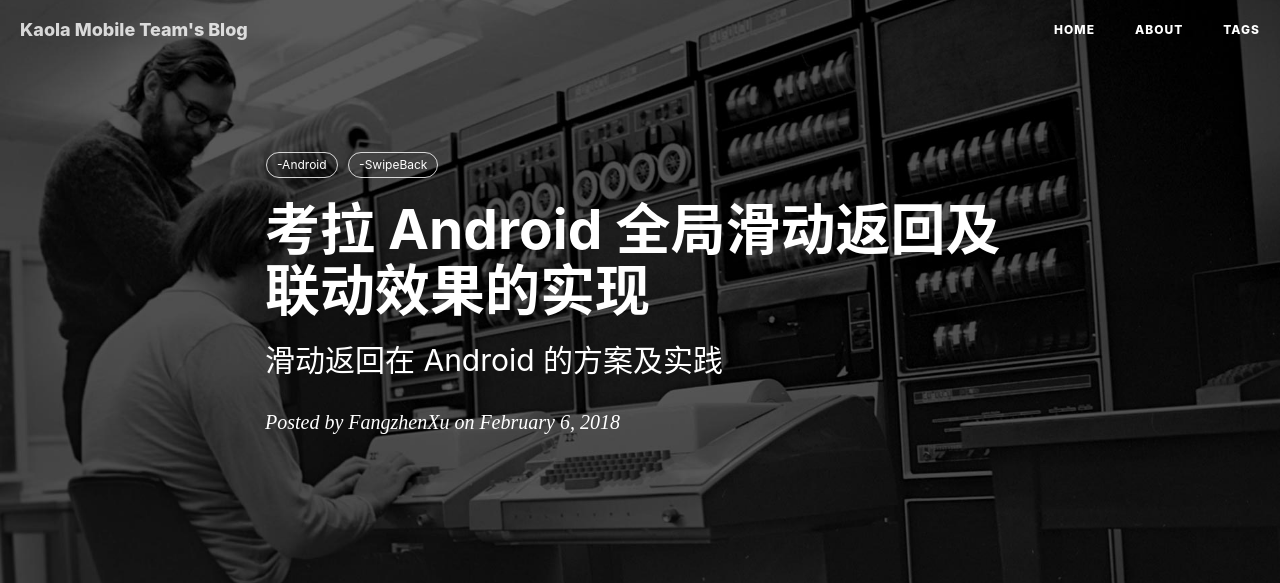
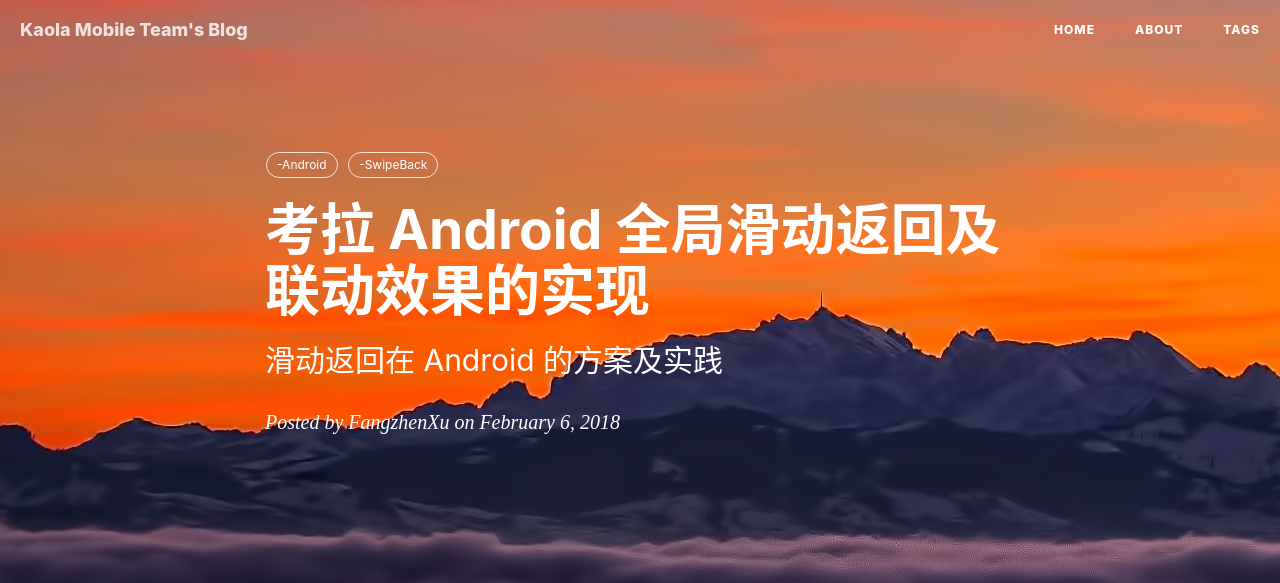
Before and after one commit to KaolaMobile/kaolamobile.github.io, a Jekyll site: the page built from _posts/2018-02-06-swipe-back.markdown, in a window 1280 px wide. Shown: the top 583 px of the page. Built offline with Jekyll 4.4.1, drawn with Linux system fonts in a browser that asks for light colours; nearby versions of some CDN libraries; comment, search, counter and statistics services are not loaded; grey boxes are pictures that could not be loaded.

Commit message:
图片整理

```diff
--- a/_posts/2018-02-06-swipe-back.markdown
+++ b/_posts/2018-02-06-swipe-back.markdown
@@ -4,7 +4,7 @@ title:      "考拉 Android 全局滑动返回及联动效果的实现"
 subtitle:   "滑动返回在 Android 的方案及实践"
 date:       2018-02-06
 author:     "FangzhenXu"
-header-img: "img/post-bg-unix-linux.jpg"
+header-img: "img/home-bg1.jpg"
 tags:
     -Android
     -SwipeBack
--- a/about.html
+++ b/about.html
@@ -2,7 +2,7 @@
 layout: page
 title: "About"
 description: "Hey, this is Kaola Mobile Team."
-header-img: "img/post-bg-2015.jpg"
+header-img: "img/home-bg2.jpg"
 ---
 
 <!-- Language Selector -->
--- a/tags.html
+++ b/tags.html
@@ -2,7 +2,7 @@
 title: Tags
 layout: default
 description: keep hungry keep foolish
-header-img: "img/tag-bg.jpg"
+header-img: "img/home-bg1.jpg"
 ---
 
 <!-- Page Header -->
```
Also changed, not shown: img/contact-bg.jpg (deleted), img/home-bg-backup.jpg (deleted), img/home-bg-o.jpg (deleted), img/home-bg.jpg, img/home-bg1.jpg (added), img/home-bg2.jpg (added), img/post-bg-2015.jpg (deleted), img/post-bg-js-module.jpg (deleted), img/post-bg-js-version.jpg (deleted), img/post-bg-unix-linux.jpg (deleted), img/tag-bg.jpg (deleted).
